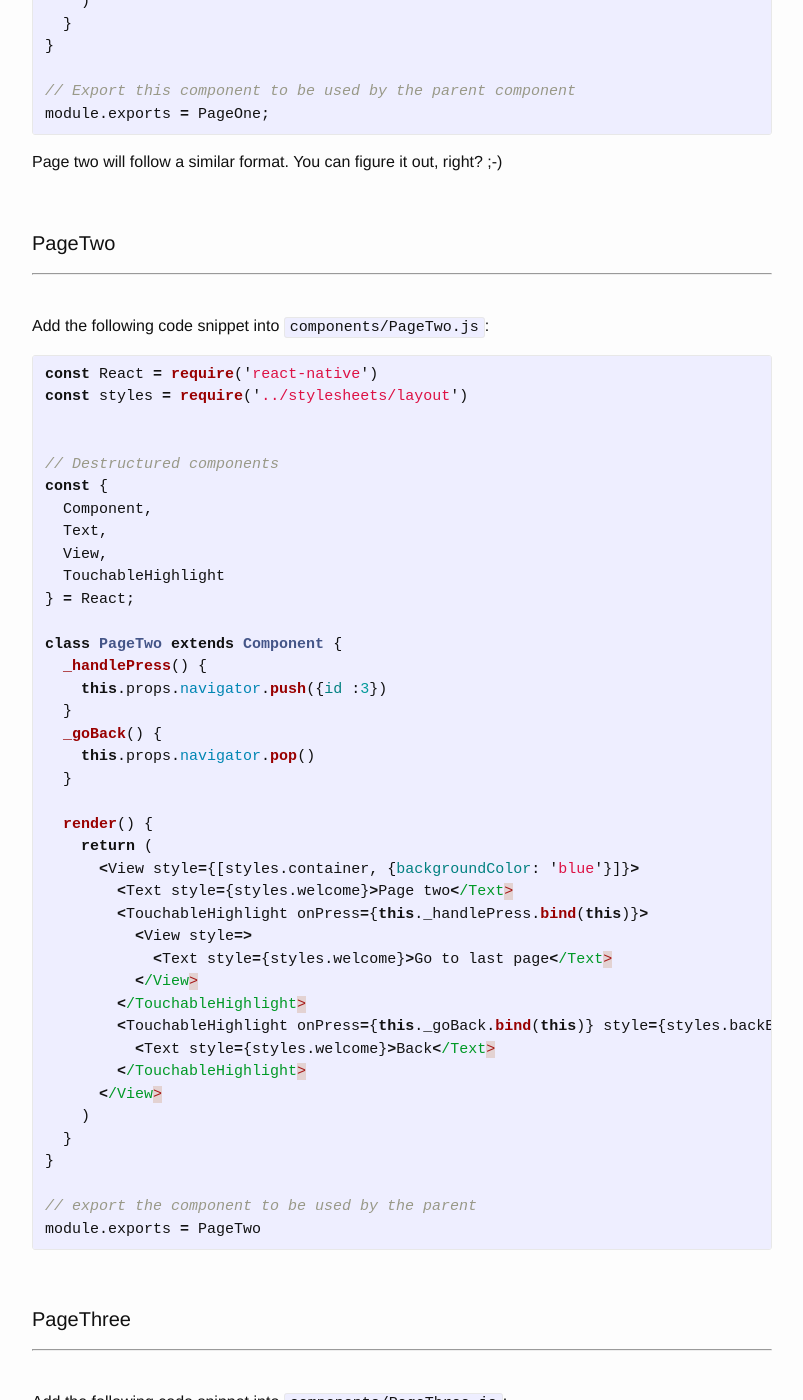
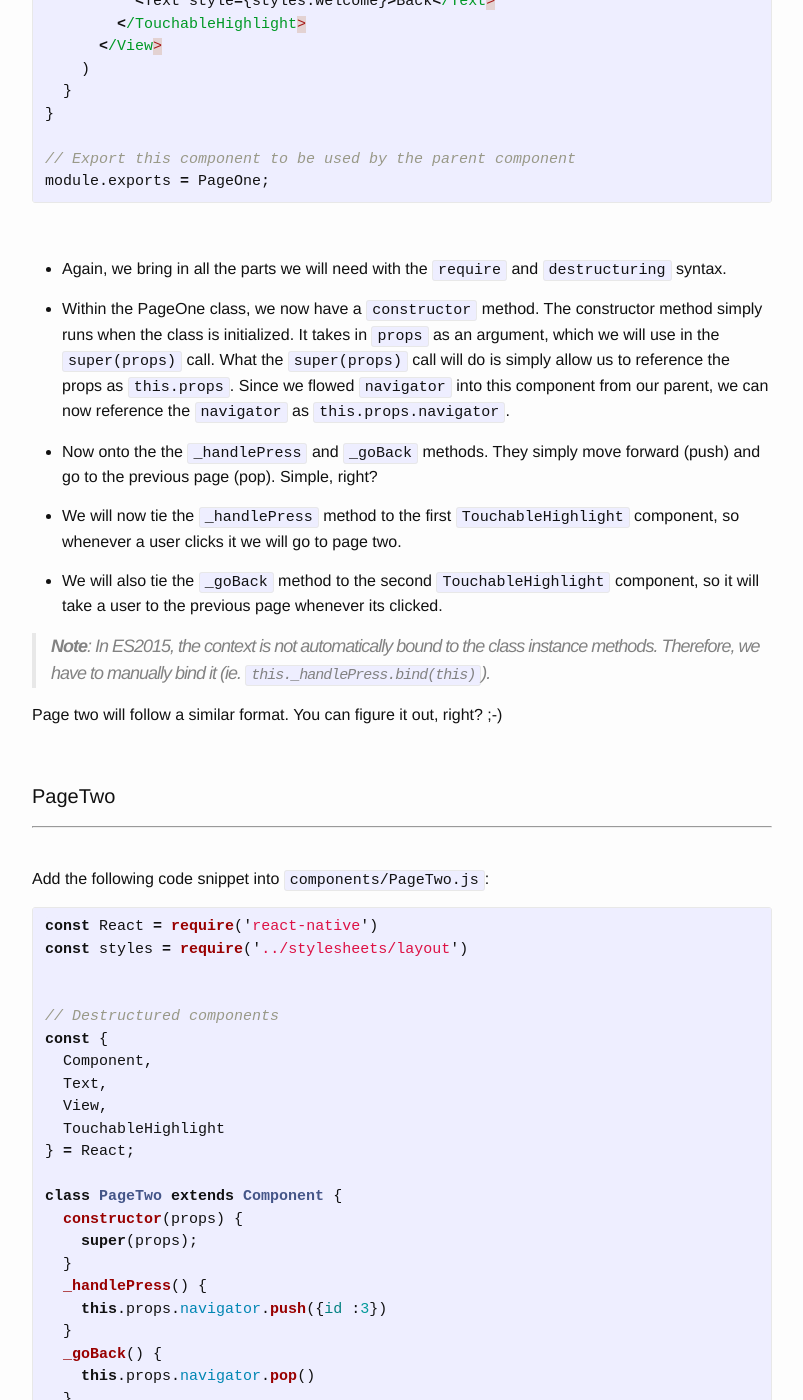
Before and after one commit to stanleycyang/stanleycyang.github.io, a Jekyll site: the page built from _posts/2015-10-04-react-native-tutorial-with-navigation-and-animation.markdown, in a window 1280 px wide and 1400 px high, scrolled down 11601 px. Shown: the whole window, without its empty margins (238-1041 px from the left). Built offline with Jekyll 4.4.1, drawn with Linux system fonts in a browser that asks for light colours; comment, search, counter and statistics services are not loaded; some of the changed text lies outside the part shown.

Commit message:
Added description for PageOne

```diff
--- a/_posts/2015-10-04-react-native-tutorial-with-navigation-and-animation.markdown
+++ b/_posts/2015-10-04-react-native-tutorial-with-navigation-and-animation.markdown
@@ -451,6 +451,9 @@ const {
 } = React;
 
 class PageOne extends Component {
+  constructor(props) {
+    super(props);
+  }
   _handlePress() {
   	// Go to page 2, simply by pushing!
     this.props.navigator.push({id: 2});
@@ -480,6 +483,19 @@ class PageOne extends Component {
 // Export this component to be used by the parent component
 module.exports = PageOne;
 {% endhighlight %}
+<br />
+
+- Again, we bring in all the parts we will need with the `require` and `destructuring` syntax.
+
+- Within the PageOne class, we now have a `constructor` method. The constructor method simply runs when the class is initialized. It takes in `props` as an argument, which we will use in the `super(props)` call. What the `super(props)` call will do is simply allow us to reference the props as `this.props`. Since we flowed `navigator` into this component from our parent, we can now reference the `navigator` as `this.props.navigator`.
+
+- Now onto the the `_handlePress` and `_goBack` methods. They simply move forward (push) and go to the previous page (pop). Simple, right?
+
+- We will now tie the `_handlePress` method to the first `TouchableHighlight` component, so whenever a user clicks it we will go to page two.
+
+- We will also tie the `_goBack` method to the second `TouchableHighlight` component, so it will take a user to the previous page whenever its clicked.
+
+>**Note**: In ES2015, the context is not automatically bound to the class instance methods. Therefore, we have to manually bind it (ie. `this._handlePress.bind(this)`).
 
 Page two will follow a similar format. You can figure it out, right? ;-)
 
@@ -506,6 +522,9 @@ const {
 } = React;
 
 class PageTwo extends Component {
+  constructor(props) {
+    super(props);
+  }
   _handlePress() {
     this.props.navigator.push({id :3})
   }
@@ -559,6 +578,9 @@ const {
 } = React;
 
 class PageThree extends Component {
+  constructor(props) {
+    super(props);
+  }
   _handlePress() {
     this.props.navigator.push({id :1})
   }
```
Also changed, not shown: other parts of _posts/2015-10-04-react-native-tutorial-with-navigation-and-animation.markdown (+1 -1 lines).
